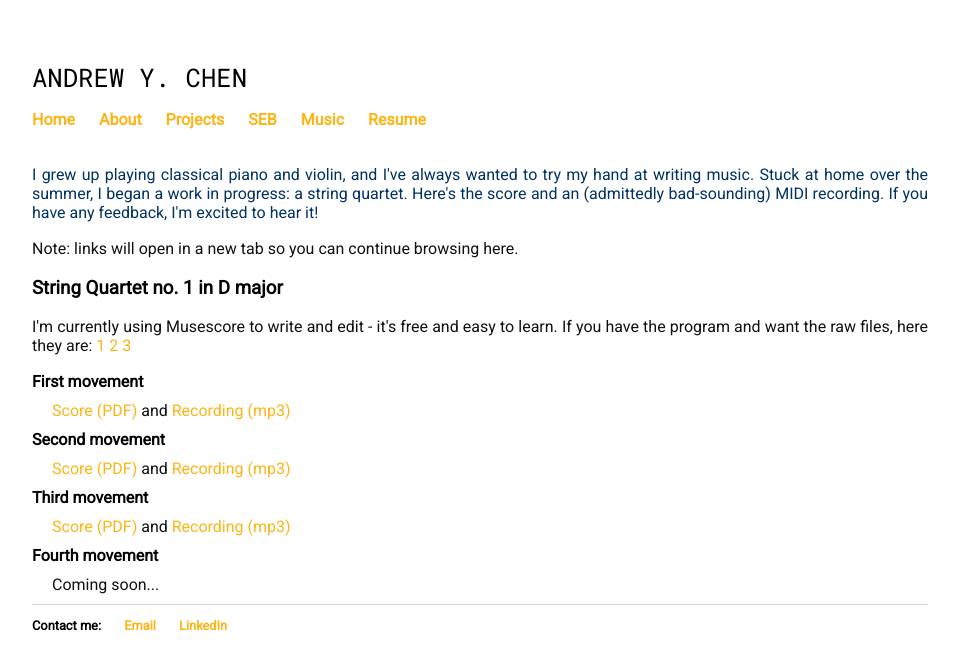
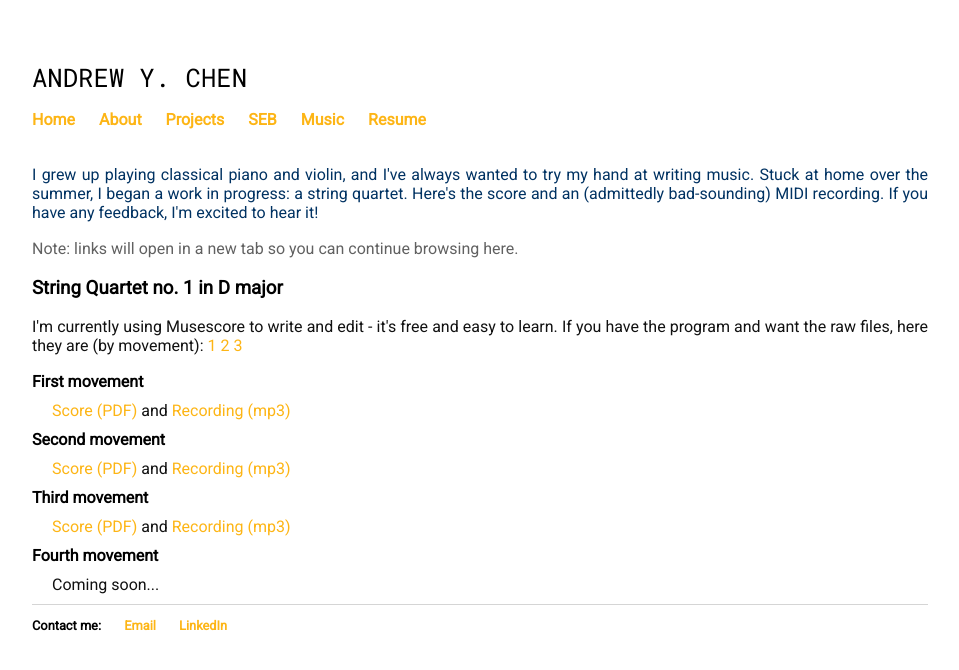
Before and after one commit to carbonheliumnitrogen/carbonheliumnitrogen.github.io, a Jekyll site: the page built from music.html, in a window 1280 px wide. Shown: the top 670 px of the page, without its empty margins (160-1119 px from the left). Built offline with Jekyll 4.4.1, drawn with Linux system fonts in a browser that asks for light colours.

Commit message:
Update music.html

```diff
--- a/music.html
+++ b/music.html
@@ -25,6 +25,11 @@ color:#003262;
 	#mvmt{
     margin-block-start: 0px;
     margin-block-end: 10px;
+	}
+	#note{
+font-family:'Roboto', 'Helvetica', 'Sans-Serif';
+color:#616161;
+	}
 </style>
 </head>
 <div >
@@ -32,7 +37,7 @@ color:#003262;
 	<p id="note"> Note: links will open in a new tab so you can continue browsing here.
 
 	<h3>String Quartet no. 1 in D major</h3>
-	<p> I'm currently using Musescore to write and edit - it's free and easy to learn. If you have the program and want the raw files, here they are:
+	<p> I'm currently using Musescore to write and edit - it's free and easy to learn. If you have the program and want the raw files, here they are (by movement):
 		<a href="/music/1.mcsz" target="_blank"> 1 </a>
 		<a href="/music/2.mcsz" target="_blank"> 2 </a>
 		<a href="/music/3.mcsz" target="_blank"> 3 </a>
```
